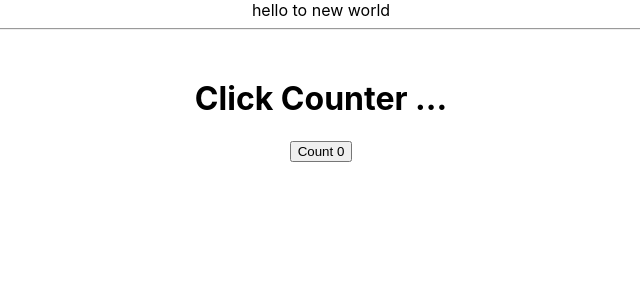
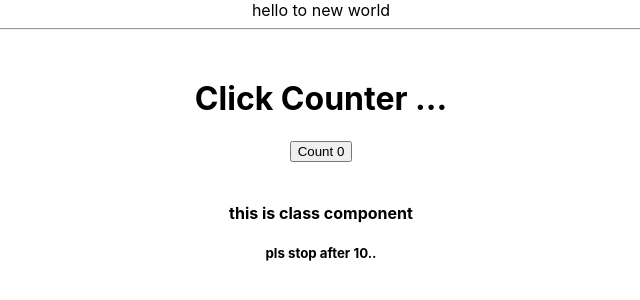
Before and after one commit to rajdavid/learn-react, a React (Create React App) app: page / in a window 1280 px wide. Shown: the top 300 px of the page, without its empty margins (319-959 px from the left). Built offline with nearby package versions, Linux system fonts and the light colour scheme.

Commit message:
class component

```diff
--- a/src/App.js
+++ b/src/App.js
@@ -1,16 +1,19 @@
 import React from 'react';
 import './App.css';
 import Counter from './Componets/Counter'
-import Greet from './Componets/Greet';
+import { Greet } from './Componets/Greet';
+import { Welcome } from './Componets/Welcome';
 function App() {
   return (
     <div className="App">
       hello to new world
       <hr />
       <br/>
-      <Greet/>
+      <Greet />
+
       <Counter />
-
+      <br/>
+      <Welcome/>
     </div>
   );
 }
--- /dev/null
+++ b/src/Componets/Welcome.js
@@ -0,0 +1,14 @@
+import React, { Component } from 'react'
+
+
+// class component
+export  class Welcome extends Component {
+    render() {
+        return (
+            <div>
+                <h4>this is class component</h4>
+                <h5> pls stop after 10..</h5>
+            </div>
+        )
+    }
+}
```
Also changed, not shown: src/Componets/Greet.js (+6 -2 lines).
